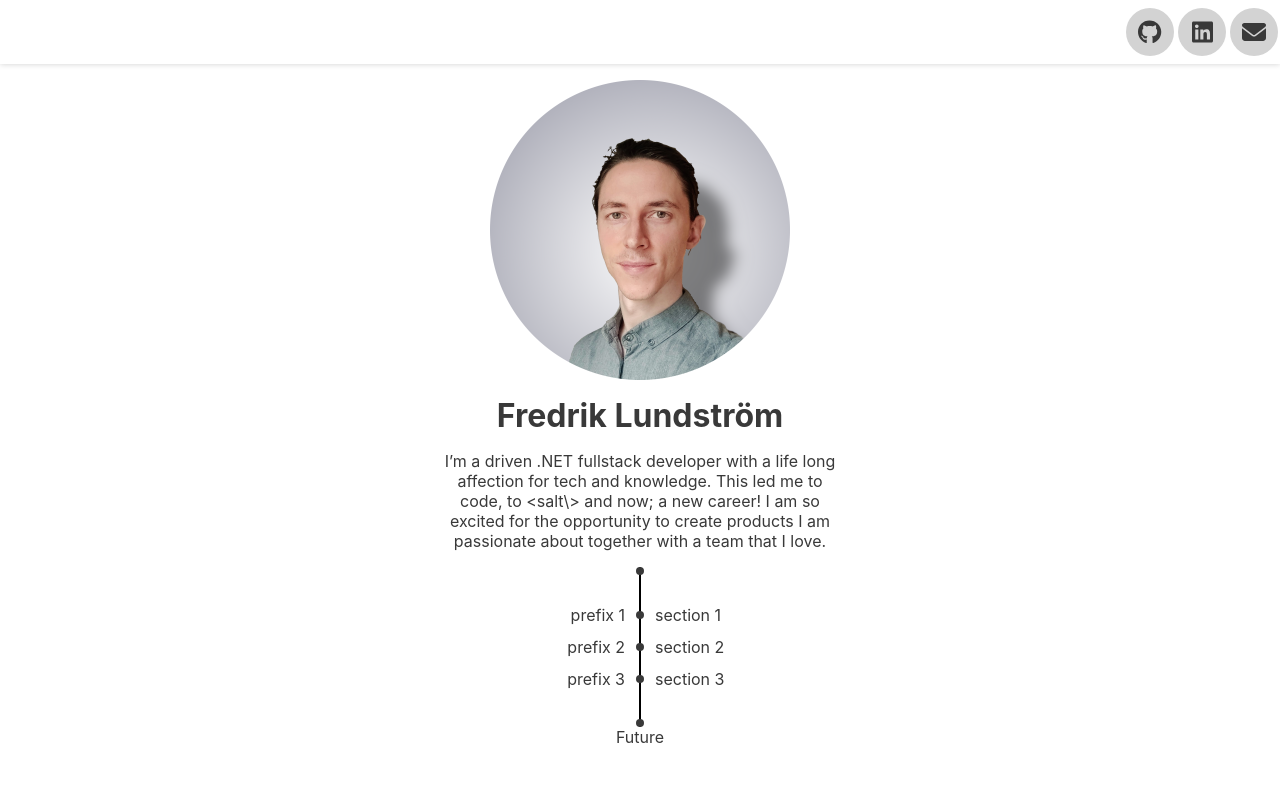
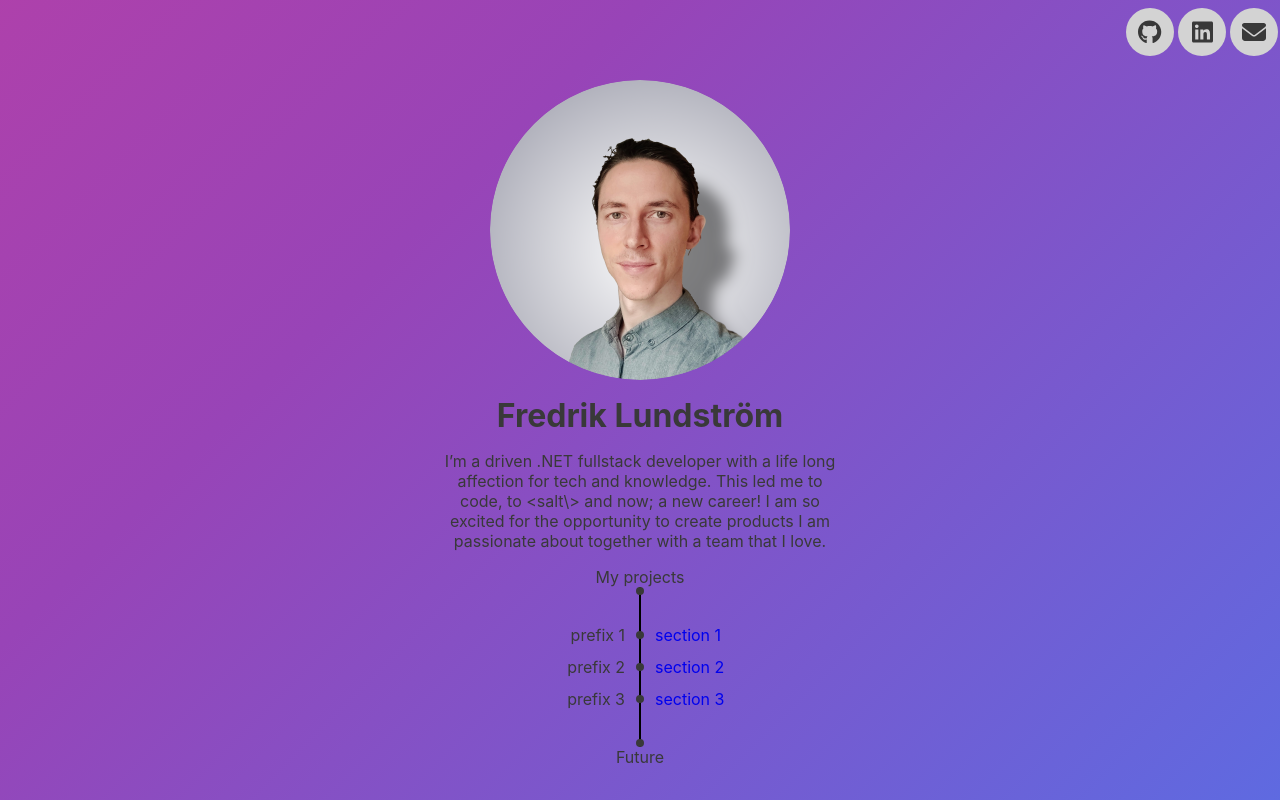
Before and after one commit to Flundrahn/portfolio, a React (Create React App) app: page / in a window 1280 px wide. Built offline with nearby package versions, Linux system fonts and the light colour scheme.

Commit message:
add project component & fix style

```diff
--- a/package.json
+++ b/package.json
@@ -12,6 +12,7 @@
     "@testing-library/user-event": "^13.5.0",
     "react": "^18.2.0",
     "react-dom": "^18.2.0",
+    "react-router-dom": "^6.3.0",
     "react-scripts": "5.0.1"
   },
   "scripts": {
--- a/src/App.css
+++ b/src/App.css
@@ -3,18 +3,17 @@
 	margin: 0px;
 	padding: 0px;
 }
-
 :root {
   --background-color:white;
 	--theme-color-1: lightgray;
   --text-color: #393939;
+  --text-color-active: #38deff;
 }
-
 .app {
+  min-height: 100vh;
+  width: 100vw;
   text-align: center;
-  background-color: var(--background-color)
 }
-
 .app__main {
   display: flex;
   flex-direction: column;
@@ -22,11 +21,20 @@
   justify-content: center;
   color: var(--text-color);
 }
-
-.app__profile-photo {
+.profile-photo__container {
   width: 90%;
+  border-radius: 50%;
   max-width: 300px;
   margin:1em;
+  overflow: hidden;
+}
+.app__profile-photo {
+  width: 100%;
+  display:block;
+  transition: transform 1s ease-in-out;
+}
+.app__profile-photo:hover {
+  transform: scale(1.1);
 }
 
 .app__description {
@@ -35,11 +43,40 @@
   width: 80vw;
   max-width: 400px;
 }
-
 .app__title {
   text-align: center;
 }
-
 .app__text {
   margin: 1em 0em;
 }
+.background {
+  background-size: 300% 300%;
+  background-image: linear-gradient(-45deg, #3bade3 0%, #576fe6 25%, #9844b7 51%, #ff357f 100%);
+  background-attachment: fixed;
+  -webkit-animation: AnimateBG 30s ease infinite;
+          animation: AnimateBG 30s ease infinite;
+}
+
+@-webkit-keyframes AnimateBG {
+  0% {
+    background-position: 0% 50%;
+  }
+  50% {
+    background-position: 100% 50%;
+  }
+  100% {
+    background-position: 0% 50%;
+  }
+}
+
+@keyframes AnimateBG {
+  0% {
+    background-position: 0% 50%;
+  }
+  50% {
+    background-position: 100% 50%;
+  }
+  100% {
+    background-position: 0% 50%;
+  }
+}
--- a/src/App.js
+++ b/src/App.js
@@ -1,24 +1,23 @@
 import React from 'react';
+import { BrowserRouter, Routes, Route } from 'react-router-dom';
 import Navbar from './components/Navbar';
-import Timeline from './components/Timeline';
-import ProfilePhoto from './assets/profile-photo-600.png';
+import Profile from './components/Profile';
+import Project from './components/Project';
 import './App.css';
-
-const description = 'I’m a driven .NET fullstack developer with a life long affection for tech and knowledge. This led me to code, to <salt\\> and now; a new career! I am so excited for the opportunity to create products I am passionate about together with a team that I love.';
 
 function App() {
   return (
-    <div className="app">
-      <Navbar />
-      <main className="app__main">
-        <img className="app__profile-photo" src={ProfilePhoto} alt="profile" />
-        <div className="app__description">
-          <h1 className="app__title">Fredrik Lundström</h1>
-          <p className="app__text">{description}</p>
-        </div>
-        <Timeline />
-      </main>
-    </div>
+    <BrowserRouter>
+      <div className="app background">
+        <Navbar />
+        <main className="app__main">
+          <Routes>
+            <Route path="/" element={<Profile />} />
+            <Route path="project/:id" element={<Project />} />
+          </Routes>
+        </main>
+      </div>
+    </BrowserRouter>
   );
 }
 
--- a/src/components/Navbar.css
+++ b/src/components/Navbar.css
@@ -1,17 +1,16 @@
 .navbar {
     display: flex;
+    position: sticky;
+    top: 0;
     flex-direction: row;
     justify-content: flex-end;
     align-items: center;
     height: 4rem;
     color: var(--text-color);
-	box-shadow: 0 0 6px 0 #cfcfcf;
 }
-
 .navbar__link {
     color: inherit;
 }
-
 .navbar__icon {
     display: flex;
     justify-content: center;
@@ -23,3 +22,20 @@
     margin: 2px;
     background-color: var(--theme-color-1);
 }
+.navbar__icon:hover {
+    color:var(--text-color-active);
+}
+.fa-bounce {
+    --fa-bounce-start-scale-x: 1; --fa-bounce-start-scale-y: 1; --fa-bounce-jump-scale-x: 1; --fa-bounce-jump-scale-y: 1; --fa-bounce-land-scale-x: 1; --fa-bounce-land-scale-y: 1;
+    --fa-animation-iteration-count: 2;
+}
+.fa-bounce1 {
+    --fa-animation-delay: 0.5s;
+}
+.fa-bounce2 {
+    --fa-animation-delay: 0.7s;
+}
+/* .navbar__icon:hover,  {
+    color:var(--text-color-active);
+    font-size: 1.8rem;
+} */
--- a/src/components/Navbar.js
+++ b/src/components/Navbar.js
@@ -1,10 +1,11 @@
+/* eslint-disable react/jsx-curly-brace-presence */
 import React from 'react';
 import { FontAwesomeIcon } from '@fortawesome/react-fontawesome';
 import { faEnvelope } from '@fortawesome/free-solid-svg-icons';
 import { faGithub, faLinkedin } from '@fortawesome/free-brands-svg-icons';
 import './Navbar.css';
 
-function Icon({ href, icon }) {
+function Icon({ href, icon, index }) {
   const size = '1x';
 
   return (
@@ -15,7 +16,11 @@ function Icon({ href, icon }) {
         target="_blank"
         rel="noopener noreferrer"
       >
-        <FontAwesomeIcon icon={icon} size={size} />
+        <FontAwesomeIcon
+          icon={icon}
+          size={size}
+          className={`fa-bounce fa-bounce${index}`}
+        />
       </a>
     </div>
   );
@@ -26,8 +31,8 @@ function Navbar() {
     // NOTE Can add styling shake, bounce etc to draw attention to icons
     <nav className="navbar">
       <Icon href="https://github.com/Flundrahn" icon={faGithub} />
-      <Icon href="https://www.linkedin.com/in/fredrik-lundstrom/" icon={faLinkedin} />
-      <Icon href="mailto:fredrik.lundstrom@appliedtechnology.se" icon={faEnvelope} />
+      <Icon href="https://www.linkedin.com/in/fredrik-lundstrom/" icon={faLinkedin} index={1} />
+      <Icon href="mailto:fredrik.lundstrom@appliedtechnology.se" icon={faEnvelope} index={2} />
     </nav>
   );
 }
--- /dev/null
+++ b/src/components/Profile.js
@@ -0,0 +1,22 @@
+import React from 'react';
+import Timeline from './Timeline';
+import ProfilePhoto from '../assets/profile-photo-600.png';
+
+function Profile() {
+  const description = 'I’m a driven .NET fullstack developer with a life long affection for tech and knowledge. This led me to code, to <salt\\> and now; a new career! I am so excited for the opportunity to create products I am passionate about together with a team that I love.';
+
+  return (
+    <>
+      <div className="profile-photo__container">
+        <img className="app__profile-photo" src={ProfilePhoto} alt="profile" />
+      </div>
+      <div className="app__description">
+        <h1 className="app__title">Fredrik Lundström</h1>
+        <p className="app__text">{description}</p>
+      </div>
+      <Timeline />
+    </>
+  );
+}
+
+export default Profile;
--- /dev/null
+++ b/src/components/Project.js
@@ -0,0 +1,34 @@
+import React from 'react';
+import { useParams } from 'react-router-dom';
+import PROJECTS from '../constants';
+
+function Project() {
+  let { id } = useParams();
+  id = parseInt(id, 10);
+
+  if (Number.isNaN(id)) {
+    return (
+      <p>Project is not a number</p>
+    );
+  }
+
+  const project = PROJECTS.find(p => p.id === id);
+  console.log(PROJECTS);
+
+  if (!project) {
+    return (
+      <p>Project not found</p>
+    );
+  }
+
+  return (
+    <section className="project">
+      <h1>{project.title}</h1>
+      <p>{project.description}</p>
+      <p>{id}</p>
+      <a href={project.url}>GitHub</a>
+    </section>
+  );
+}
+
+export default Project;
--- /dev/null
+++ b/src/components/Section.css
@@ -0,0 +1,94 @@
+.section {
+  position: absolute;
+  z-index: 0;
+  width: 50%;
+  height: 50%;
+  overflow: hidden;
+  cursor: pointer;
+  transform: scale(1);
+  will-change: transform, contents;
+  transition-property: all;
+  transition-duration: 500ms;
+  transition-timing-function: cubic-bezier(0.4, 0, 0.2, 1);
+}
+.section:nth-child(1) {
+  top: 0;
+  left: 0;
+  background: #F06060;
+}
+.section:nth-child(2) {
+  top: 0;
+  left: 50%;
+  background: #FA987D;
+}
+.section:nth-child(3) {
+  top: 50%;
+  left: 0;
+  background: #72CCA7;
+}
+.section:nth-child(4) {
+  top: 50%;
+  left: 50%;
+  background: #10A296;
+}
+.section.is-expanded {
+  top: 0;
+  left: 0;
+  z-index: 1000;
+  width: 100%;
+  height: 100%;
+  cursor: initial;
+}
+.has-expanded-item .section:not(.is-expanded) {
+  transform: scale(0);
+}
+
+.close-section {
+  position: absolute;
+  top: 0;
+  right: 0;
+  display: flex;
+  width: 3rem;
+  height: 3rem;
+  align-items: center;
+  justify-content: center;
+  line-height: 1;
+  font-size: 2rem;
+  text-align: center;
+  color: #fff;
+  opacity: 0;
+  cursor: pointer;
+  pointer-events: none;
+  transition: opacity 150ms linear;
+  will-change: opacity;
+}
+.section.is-expanded .close-section {
+  opacity: 1;
+  transition-delay: 500ms;
+  pointer-events: initial;
+}
+
+* {
+  box-sizing: border-box;
+}
+
+html {
+  text-rendering: optimizeLegibility;
+  -webkit-font-smoothing: antialiased;
+}
+
+body {
+  margin: 0;
+  font: 16px/1.5 "Roboto Slab", sans-serif;
+  background: #000;
+}
+
+.demo-box {
+  display: flex;
+  height: 100%;
+  justify-content: center;
+  align-items: center;
+  color: #fff;
+  font-size: 2rem;
+  font-weight: 300;
+}
--- a/src/components/Timeline.css
+++ b/src/components/Timeline.css
@@ -9,12 +9,10 @@
 	flex-direction: column;
 	justify-content: center;
 	width: 300px;
-	overflow-y: scroll;
 }
 .bullet {
 	position: relative;
 	height: 2em;
-	/* width: 10%; */
 	margin: auto;
 }
 .bullet__line {
@@ -29,7 +27,7 @@
 	left:calc(50% - var(--bullet-radius)/2);
 	height: var(--bullet-radius);
 	width: var(--bullet-radius);
-	border-radius: calc(var(--bullet-radius)/2);
+	border-radius: 50%;
 	background: var(--text-color);
 }
 .bullet--center {
@@ -55,6 +53,6 @@
 	width: 45%;
 	text-align: left;
 }
-.timeline__end-text {
+.timeline__text {
 	color: var(--text-color);
 }
--- a/src/components/Timeline.js
+++ b/src/components/Timeline.js
@@ -1,4 +1,6 @@
 import React from 'react';
+import { Link } from 'react-router-dom';
+import PROJECTS from '../constants';
 import './Timeline.css';
 
 function Bullet({ position = 'center' }) {
@@ -10,43 +12,30 @@ function Bullet({ position = 'center' }) {
   );
 }
 
-function Item({ title, prefix }) {
+function Item({ prefix, id, title }) {
   return (
     <div className="item">
       <span className="item__prefix">{prefix}</span>
       <Bullet />
-      <span className="item__title">{title}</span>
+      <Link to={`project/${id}`} className="item__title">{title}</Link>
     </div>
   );
 }
 
 function Timeline() {
-  const sections = [
-    {
-      title: 'section 1',
-      prefix: 'prefix 1',
-    },
-    {
-      title: 'section 2',
-      prefix: 'prefix 2',
-    },
-    {
-      title: 'section 3',
-      prefix: 'prefix 3',
-    },
-  ];
   return (
     <div className="timeline">
+      <div className="timeline__text">My projects</div>
       <Bullet position="top" />
       {
         React.Children.toArray(
-          sections.map(s => (
-            <Item title={s.title} prefix={s.prefix} />
+          PROJECTS.map(p => (
+            <Item prefix={p.prefix} id={p.id} title={p.title} />
           )),
         )
       }
       <Bullet position="bottom" />
-      <div className="timeline__end-text">Future</div>
+      <div className="timeline__text">Future</div>
     </div>
   );
 }
--- /dev/null
+++ b/src/constants.js
@@ -0,0 +1,25 @@
+const PROJECTS = [
+  {
+    id: 0,
+    title: 'section 1',
+    prefix: 'prefix 1',
+    description: 'description 1',
+    url: 'www.github.com',
+  },
+  {
+    id: 1,
+    title: 'section 2',
+    prefix: 'prefix 2',
+    description: 'description 2',
+    url: 'www.github.com',
+  },
+  {
+    id: 2,
+    title: 'section 3',
+    prefix: 'prefix 3',
+    description: 'description 3',
+    url: 'www.github.com',
+  },
+];
+
+export default PROJECTS;
```
Also changed, not shown: src/components/Section.js (added, +44 -0 lines), 2 other files (tests, documents, lock files or other folders).
